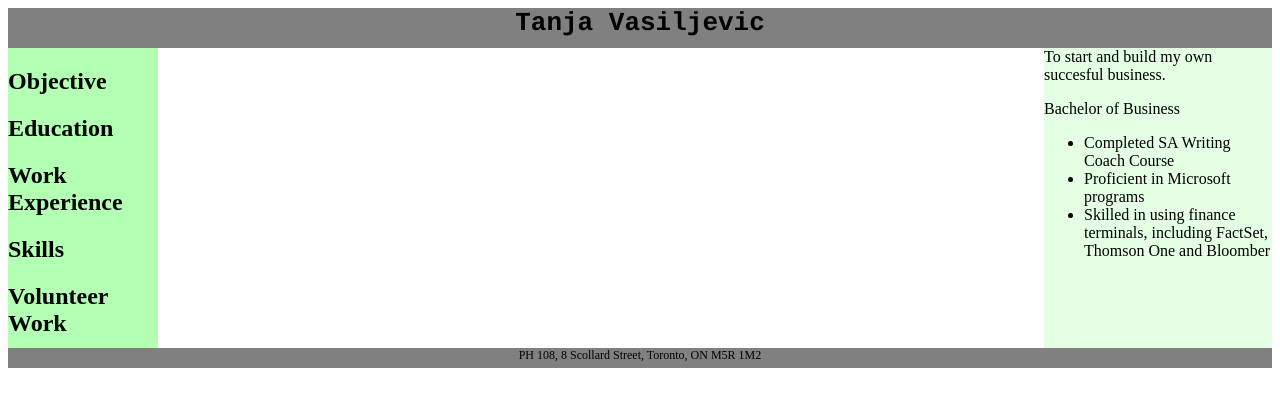
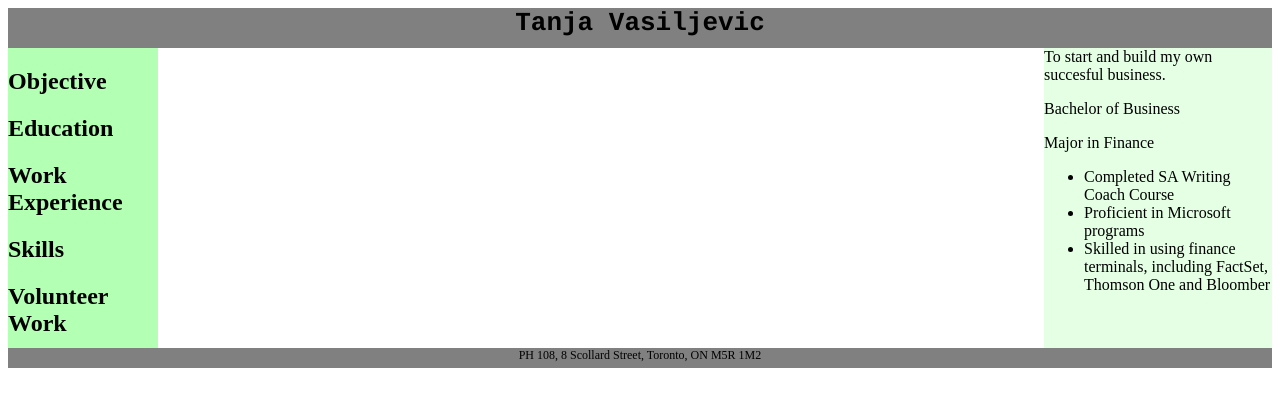
Before and after one commit to TanjaVasiljevic/Resume-test-2, a plain HTML site: page index.html in a window 1280 px wide. Drawn offline with Linux system fonts and the light colour scheme.

Commit message:
Addition of major in Finance

```diff
--- a/index.html
+++ b/index.html
@@ -17,6 +17,7 @@
 	</div>
 	<div class="right">To start and build my own succesful business.
 	<p>Bachelor of Business</p>
+	<p>Major in Finance</p>
 	<p>
 	<ul>
 	    <li>Completed SA Writing Coach Course</li>
```
